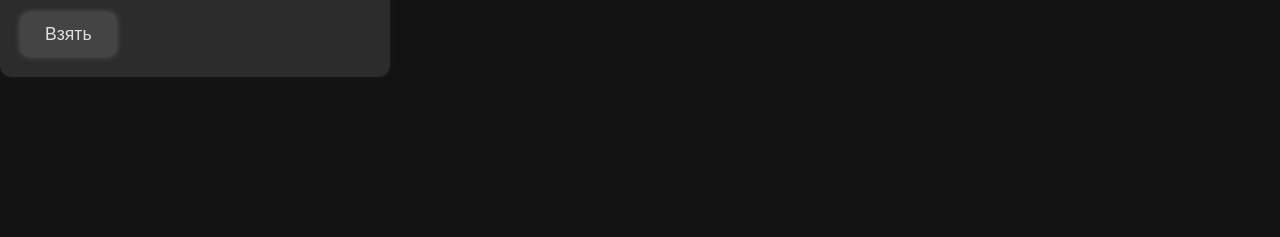
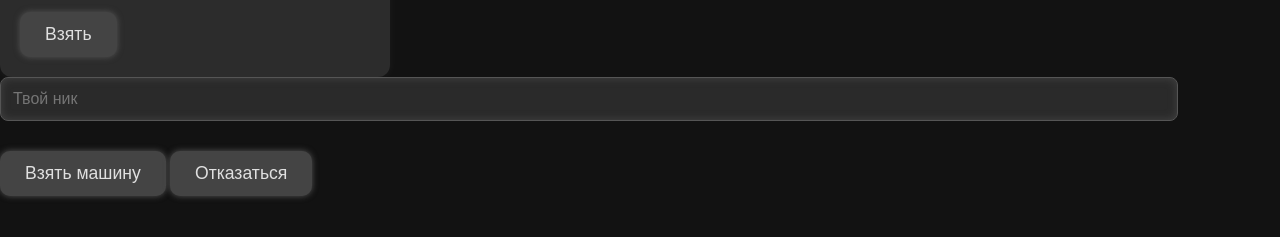
Before and after one commit to Ckoko228/Psychos, a website: page index.html in a window 1280 px wide. Shown: the part 473-710 px from the top of the page. Drawn offline with Linux system fonts and the light colour scheme; no server answers.

Commit message:
Add files via upload

```diff
--- a/index.html
+++ b/index.html
@@ -17,6 +17,10 @@
   <main id="car-list">
     <!-- Машины будут загружены через JS -->
   </main>
+<input type="text" id="username" placeholder="Твой ник">
+<button id="claimBtn">Взять машину</button>
+<button id="releaseBtn">Отказаться</button>
+<p id="status"></p>
 
   <script>
     const statusEl = document.getElementById("status");
```
